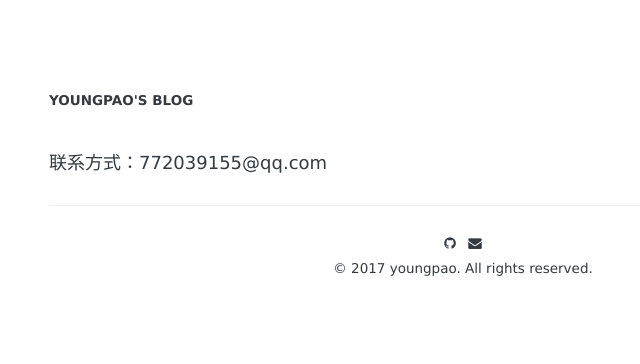
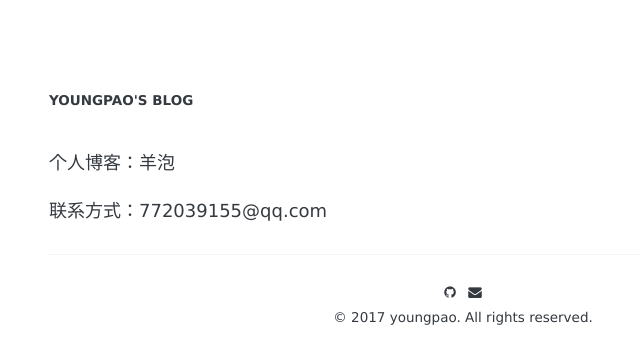
Before and after one commit to youngpao/youngpao.github.io, a Jekyll site: the page built from about.md, in a window 1280 px wide. Shown: the top 364 px of the page, without its empty margins (177-817 px from the left). Built offline with Jekyll 4.4.1, drawn with Linux system fonts in a browser that asks for light colours; some web fonts are replaced; our own code applies the rules of GitHub Pages for plain Markdown files.

Commit message:
Update about.md

```diff
--- a/about.md
+++ b/about.md
@@ -1,3 +1,3 @@
-
+个人博客：羊泡
 
 联系方式：772039155@qq.com
```
